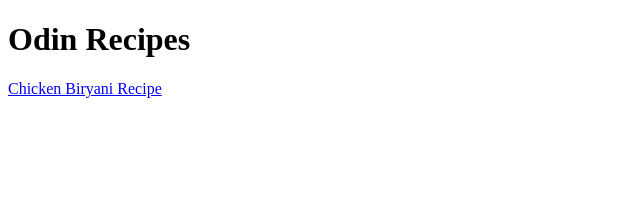
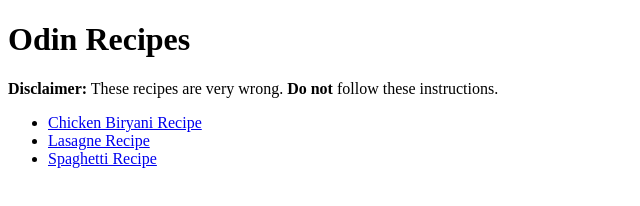
Before and after one commit to sc0rps/odin-recipes, a plain HTML site: page index.html in a window 1280 px wide. Shown: the whole page, without its empty margins (0-640 px from the left). Drawn offline with Linux system fonts and the light colour scheme.

Commit message:
Add list of recipes in index.html

```diff
--- a/index.html
+++ b/index.html
@@ -7,7 +7,11 @@
 </head>
 <body>
     <h1>Odin Recipes</h1>
-    <a href="recipes/chicken-biryani.html">Chicken Biryani Recipe</a>
-
-</body>
+    <p><strong>Disclaimer:</strong> These recipes are very wrong. <strong>Do not</strong> follow these instructions.</p>
+    <ul>
+        <li><a href="recipes/chicken-biryani.html">Chicken Biryani Recipe</a></li>
+        <li><a href="recipes/lasagne.html">Lasagne Recipe</a></li>
+        <li><a href="recipes/spaghetti.html">Spaghetti Recipe</a></li>
+    </ul>
+    </body>
 </html>
```
